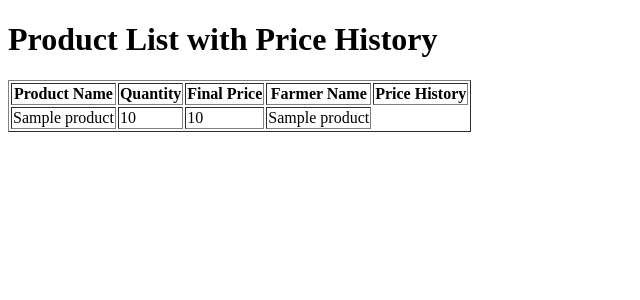
After one commit to HareeshRV2004/CodeOclock_new, a Flask app: template templates/product_list_consumer.html in a window 1280 px wide. The commit adds this page. Shown: the top 300 px of the page, without its empty margins (0-640 px from the left). Run offline with Flask 3, Linux system fonts and the light colour scheme; the template is opened without the code that fills it: values that come from a table or form of the project are taken from there, others are empty; tables that the repository leaves empty hold one stand-in row (values such as "Sample post").

Commit message:
Added Consumer page

```diff
--- a/app.py
+++ b/app.py
@@ -21,7 +21,8 @@ class Product(db.Model):
     id = db.Column(db.Integer, primary_key=True)
     name = db.Column(db.String(80), nullable=False)
     quantity = db.Column(db.Integer, nullable=False)
-    price = db.Column(db.Integer, nullable=False)
+    price = db.Column(db.Integer, nullable=False)  # Final price
+    farmer_name = db.Column(db.String(80), nullable=False)  # Farmer's name
     qr_code_path = db.Column(db.String(200), nullable=True)
 
 # Define the User model
@@ -30,7 +31,7 @@ class User(db.Model):
     username = db.Column(db.String(80), unique=True, nullable=False)
     city = db.Column(db.String(80), nullable=False)
     state = db.Column(db.String(80), nullable=False)
-    role = db.Column(db.String(20), nullable=False)  # Either 'farmer' or 'distributor'
+    role = db.Column(db.String(20), nullable=False)  # Either 'farmer', 'distributor', or 'consumer'
     password_hash = db.Column(db.String(200), nullable=False)
 
 # Create the database tables
@@ -40,6 +41,7 @@ with app.app_context():
 @app.route('/')
 def index():
     return render_template('index.html')
+
 @app.route('/product/<int:product_id>')
 def show_qr_code(product_id):
     # Get the product by its ID
@@ -49,7 +51,8 @@ def show_qr_code(product_id):
 
     # Render the template to show the QR code
     return render_template('show_qr_code.html', product=product)
-# Sign-up page where user can choose to be a farmer or distributor
+
+# Sign-up page where user can choose to be a farmer, distributor, or consumer
 @app.route('/signup', methods=['GET', 'POST'])
 def signup():
     if request.method == 'POST':
@@ -68,7 +71,7 @@ def signup():
         return redirect(url_for('index'))
     return render_template('signup.html')
 
-# Login page for farmers and distributors
+# Login page for farmers, distributors, and consumers
 @app.route('/login', methods=['GET', 'POST'])
 def login():
     if request.method == 'POST':
@@ -86,6 +89,8 @@ def login():
                 return redirect(url_for('add_product'))
             elif role == 'distributor':
                 return redirect(url_for('view_products'))
+            elif role == 'consumer':
+                return redirect(url_for('view_products_consumer'))
         else:
             return "Invalid credentials or role"
     return render_template('login.html')
@@ -103,15 +108,16 @@ def add_product():
             name = request.form['name']
             quantity = int(request.form['quantity'])
             price = int(request.form['price'])
+            farmer_name = session['username']
 
-            # Create a new product entry in the database
-            new_product = Product(name=name, quantity=quantity, price=price)
+
 
             # Generate the QR code for the product details
             qr_data = {
                 'name': name,
                 'quantity': quantity,
-                'price': price
+                'price': price,
+                'farmer_name': farmer_name
             }
 
             # Create a QR code with the product details
@@ -146,5 +152,15 @@ def view_products():
         return render_template('product_list.html', products=products)
     return redirect(url_for('login'))
 
+# View products for consumers (with price history)
+@app.route('/view_products_consumer')
+def view_products_consumer():
+    if 'role' in session and session['role'] == 'consumer':
+        products = Product.query.all()
+
+        # Pass products with price history to the template
+        return render_template('product_list_consumer.html', products=products)
+    return redirect(url_for('login'))
+
 if __name__ == '__main__':
     app.run(debug=True)
--- a/templates/login.html
+++ b/templates/login.html
@@ -88,6 +88,7 @@
         <select id="role" name="role">
             <option value="farmer">Farmer</option>
             <option value="distributor">Distributor</option>
+            <option value="consumer">Consumer</option> <!-- New consumer role -->
         </select><br>
 
         <button type="submit">Login</button>
--- /dev/null
+++ b/templates/product_list_consumer.html
@@ -0,0 +1,29 @@
+<!DOCTYPE html>
+<html lang="en">
+<head>
+    <meta charset="UTF-8">
+    <meta name="viewport" content="width=device-width, initial-scale=1.0">
+    <title>Product List for Consumers</title>
+</head>
+<body>
+    <h1>Product List with Price History</h1>
+    <table border="1">
+        <tr>
+            <th>Product Name</th>
+            <th>Quantity</th>
+            <th>Final Price</th>
+            <th>Farmer Name</th>
+            <th>Price History</th>
+        </tr>
+        {% for product in products %}
+        <tr>
+            <td>{{ product.name }}</td>
+            <td>{{ product.quantity }}</td>
+            <td>{{ product.price }}</td>
+            <td>{{ product.farmer_name }}</td>
+
+        </tr>
+        {% endfor %}
+    </table>
+</body>
+</html>
--- a/templates/signup.html
+++ b/templates/signup.html
@@ -76,6 +76,7 @@
         <select id="role" name="role">
             <option value="farmer">Farmer</option>
             <option value="distributor">Distributor</option>
+            <option value="consumer">Consumer</option> <!-- New consumer role -->
         </select>
 
         <button type="submit">Sign Up</button>
```
Also changed, not shown: instance/goods.db, instance/products.db (deleted).
